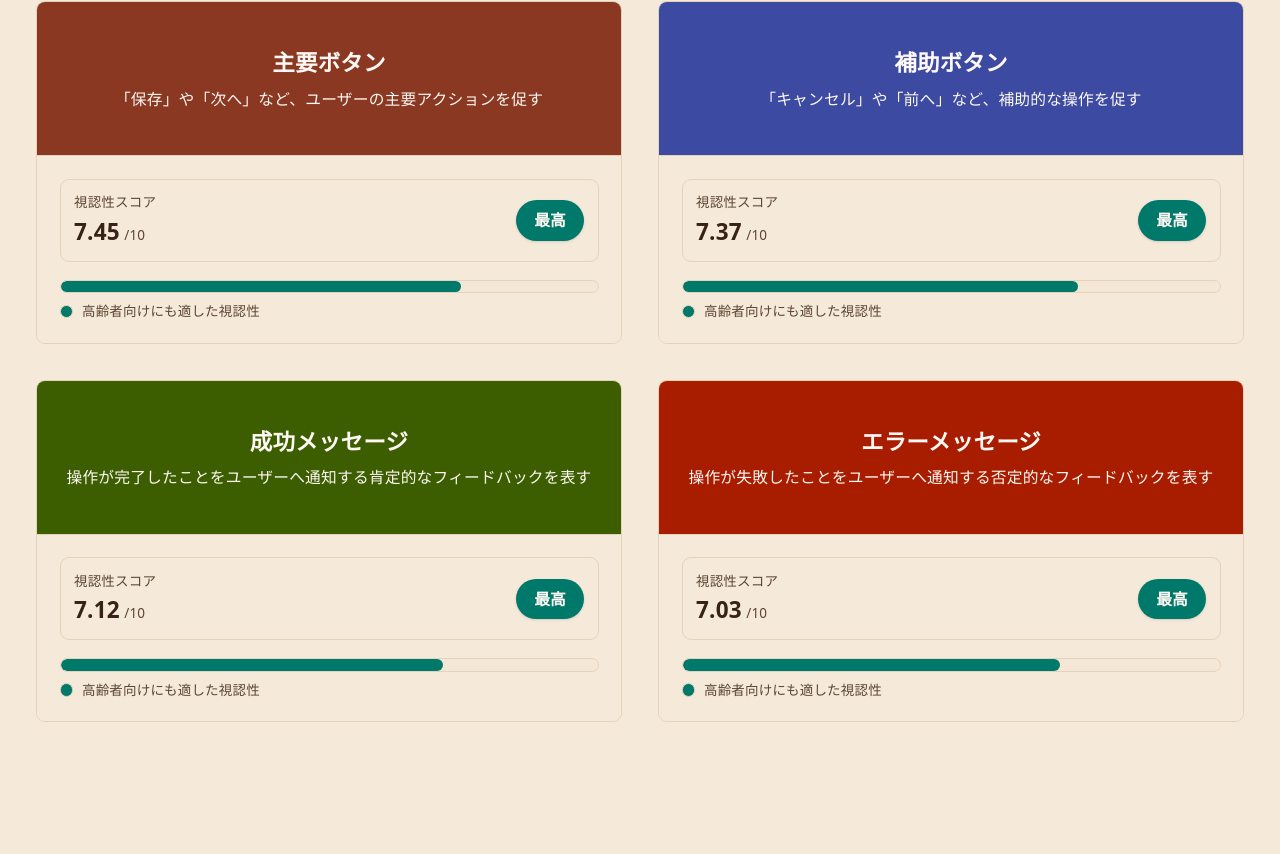
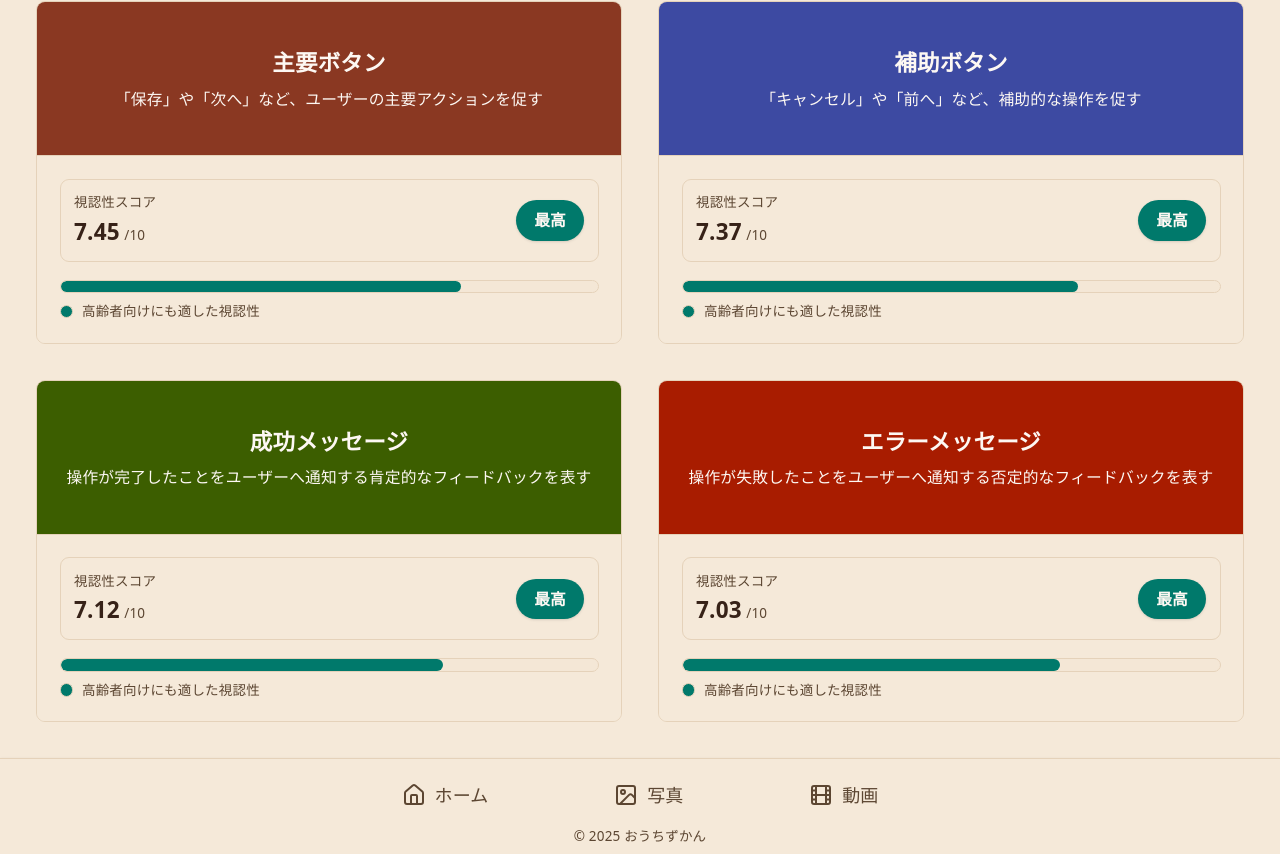
Before and after one commit to nnst0knnt/ourchizukan, a Next.js app: page /playgrounds/color-palette in a window 1280 px wide. Shown: the part 2401-3255 px from the top of the page. Before the commit the page ends 3159 px from the top, so only its background shows below. Built offline with nearby package versions, Linux system fonts and the light colour scheme.

Commit message:
💄 add footer

```diff
--- a/app/layout.tsx
+++ b/app/layout.tsx
@@ -3,7 +3,7 @@ import type { ReactNode } from "react";
 import "@/styles/globals.css";
 import type { Metadata, Viewport } from "next";
 
-import { Content, Footer, Header, Navigation } from "@/components/structures";
+import { Content, Footer, Header } from "@/components/structures";
 import { AccessibilityProvider } from "@/components/tools";
 
 export const metadata: Metadata = {
@@ -52,7 +52,6 @@ export default function RootLayout({
       <body className="flex min-h-screen flex-col bg-foundation text-primary antialiased">
         <AccessibilityProvider>
           <Header />
-          <Navigation />
           <Content>{children}</Content>
           <Footer />
         </AccessibilityProvider>
--- a/components/elements/async-button.tsx
+++ b/components/elements/async-button.tsx
@@ -23,6 +23,7 @@ export type AsyncButtonProps = Omit<ButtonProps, "status" | "onClick"> & {
 /**
  * AsyncButton
  *
+ * 非同期処理を実行するボタンです。
  * 内部で状態管理を行い、非同期処理の状態に応じてボタンの表示を切り替えます。
  * 高齢者にも使いやすいよう、処理中や結果を視覚的に分かりやすく表示します。
  */
--- a/components/elements/button.tsx
+++ b/components/elements/button.tsx
@@ -1,10 +1,16 @@
-import { type ButtonHTMLAttributes, Children, forwardRef } from "react";
+import {
+  type ButtonHTMLAttributes,
+  Children,
+  type ForwardRefExoticComponent,
+  type RefAttributes,
+  forwardRef,
+} from "react";
 
 import { CheckCircle2, Loader2, XCircle } from "lucide-react";
 
 import { cn } from "@/styles/functions";
 
-import type { LucideIcon } from "lucide-react";
+import type { LucideIcon, LucideProps } from "lucide-react";
 
 /**
  * ボタンの種類
@@ -41,7 +47,9 @@ export type ButtonProps = {
   /** ボタンのサイズ */
   size?: ButtonSize;
   /** 表示するアイコン */
-  icon?: LucideIcon;
+  icon?: LucideIcon | ForwardRefExoticComponent<RefAttributes<SVGSVGElement>>;
+  /** 表示するアイコンのプロパティ */
+  iconProps?: LucideProps;
   /** アイコンの表示位置 */
   iconPosition?: ButtonIconPosition;
   /** 横幅いっぱいに広げるかどうか */
@@ -66,6 +74,7 @@ export const Button = forwardRef<HTMLButtonElement, ButtonProps>(
       kind = "primary",
       size = "default",
       icon: Icon,
+      iconProps,
       iconPosition = "left",
       status = ButtonStatus.Idle,
       fullWidth = false,
@@ -150,13 +159,13 @@ export const Button = forwardRef<HTMLButtonElement, ButtonProps>(
           )}
         >
           {Icon && iconPosition === "left" && (
-            <Icon size={iconSizes[size]} aria-hidden="true" />
+            <Icon size={iconSizes[size]} aria-hidden="true" {...iconProps} />
           )}
 
           <span>{children}</span>
 
           {Icon && iconPosition === "right" && (
-            <Icon size={iconSizes[size]} aria-hidden="true" />
+            <Icon size={iconSizes[size]} aria-hidden="true" {...iconProps} />
           )}
         </div>
 
--- a/components/elements/icon-button.tsx
+++ b/components/elements/icon-button.tsx
@@ -1,6 +1,12 @@
 "use client";
 
-import { type ButtonHTMLAttributes, forwardRef, useState } from "react";
+import {
+  type ButtonHTMLAttributes,
+  type ForwardRefExoticComponent,
+  type RefAttributes,
+  forwardRef,
+  useState,
+} from "react";
 
 import { cn } from "@/styles/functions";
 
@@ -25,9 +31,9 @@ type TooltipPosition = "top" | "right" | "bottom" | "left";
  * IconButtonProps
  */
 export type IconButtonProps = {
-  /** アイコン */
-  icon: LucideIcon;
-  /** アイコンのプロパティ */
+  /** 表示するアイコン */
+  icon: LucideIcon | ForwardRefExoticComponent<RefAttributes<SVGSVGElement>>;
+  /** 表示するアイコンのプロパティ */
   iconProps?: LucideProps;
   /** ボタンのサイズ */
   size?: IconButtonSize;
--- a/components/elements/link.tsx
+++ b/components/elements/link.tsx
@@ -7,7 +7,7 @@ import {
 
 import NextLink from "next/link";
 
-import { ExternalLink } from "lucide-react";
+import { ExternalLink, type LucideIcon, type LucideProps } from "lucide-react";
 
 import { cn } from "@/styles/functions";
 
@@ -53,9 +53,9 @@ export type LinkProps = {
   /** リンクのサイズ */
   size?: LinkSize;
   /** 表示するアイコン */
-  icon?: ForwardRefExoticComponent<
-    { size: number } & RefAttributes<SVGSVGElement>
-  >;
+  icon?: LucideIcon | ForwardRefExoticComponent<RefAttributes<SVGSVGElement>>;
+  /** 表示するアイコンのプロパティ */
+  iconProps?: LucideProps;
   /** アイコンの表示位置 */
   iconPosition?: IconPosition;
   /** 下線を表示するかどうか */
@@ -79,6 +79,7 @@ export const Link = forwardRef<HTMLAnchorElement, LinkProps>(
       kind = "default",
       size = "default",
       icon: Icon,
+      iconProps,
       iconPosition = "left",
       underline = true,
       openInNewTab = false,
@@ -156,7 +157,7 @@ export const Link = forwardRef<HTMLAnchorElement, LinkProps>(
         {...props}
       >
         {Icon && iconPosition === "left" && (
-          <Icon size={iconSizes[size]} aria-hidden="true" />
+          <Icon size={iconSizes[size]} aria-hidden="true" {...iconProps} />
         )}
         <span>{children}</span>
         {Icon && iconPosition === "right" && (
--- a/components/elements/logo-link.tsx
+++ b/components/elements/logo-link.tsx
@@ -20,7 +20,8 @@ export type LogoLinkProps = {
 /**
  * LogoLink
  *
- * トップへ遷移するロゴのリンクです。
+ * おうちずかんのロゴのリンクです。
+ * 押下時にルートへ遷移します。
  */
 export const LogoLink = forwardRef<HTMLDivElement, LogoLinkProps>(
   ({ size = "default", iconOnly = true, className, ...props }, ref) => {
--- a/components/elements/logo.tsx
+++ b/components/elements/logo.tsx
@@ -14,6 +14,7 @@ export type LogoProps = {
  * Logo
  *
  * おうちずかんのロゴです。
+ * `size`を指定しない場合は`16px`となります。
  */
 export const Logo = forwardRef<SVGSVGElement, LogoProps>(
   ({ size = 16, color = "currentColor", ...props }, ref) => {
--- a/components/structures/content.tsx
+++ b/components/structures/content.tsx
@@ -2,6 +2,12 @@ import type { PropsWithChildren } from "react";
 
 import { cn } from "@/styles/functions";
 
+/**
+ * Content
+ *
+ * アプリケーション全体のコンテンツ部分です。
+ * アプリケーションの中心部分に常時表示されます。
+ */
 export const Content = ({ children }: PropsWithChildren) => (
   <main
     className={cn(
--- a/components/structures/footer.tsx
+++ b/components/structures/footer.tsx
@@ -1 +1,95 @@
-export const Footer = () => <></>;
+"use client";
+
+import { memo } from "react";
+
+import { usePathname } from "next/navigation";
+
+import { Film, Home, Image, type LucideIcon } from "lucide-react";
+
+import { date } from "@/clients/date";
+import { Link } from "@/components/elements";
+import { cn } from "@/styles/functions";
+
+/**
+ * ナビゲーションリンク
+ */
+type NavigationLink = {
+  name: string;
+  href: string;
+  icon: LucideIcon;
+};
+
+/**
+ * Footer
+ *
+ * アプリケーション全体のフッターです。
+ * 主要ページへのナビゲーションと著作権表示を提供します。
+ */
+export const Footer = memo(() => {
+  const pathname = usePathname();
+
+  const navigationLinks: NavigationLink[] = [
+    {
+      name: "ホーム",
+      href: "/",
+      icon: Home,
+    },
+    {
+      name: "写真",
+      href: "/photos",
+      icon: Image,
+    },
+    {
+      name: "動画",
+      href: "/videos",
+      icon: Film,
+    },
+  ];
+
+  return (
+    <footer className="fixed right-0 bottom-0 left-0 z-50 w-full border-outline border-t bg-foundation shadow-sm md:relative">
+      <div className="mx-auto flex w-full max-w-7xl flex-row items-center justify-center px-4 md:px-6 lg:px-8">
+        <div className="flex w-full justify-around pt-1 md:max-w-md md:justify-between">
+          {navigationLinks.map((link) => {
+            const isActive =
+              link.href === "/"
+                ? pathname === "/"
+                : pathname.startsWith(link.href);
+
+            return (
+              <Link
+                key={link.href}
+                href={link.href}
+                kind="default"
+                underline={false}
+                className={cn(
+                  "flex min-h-14 min-w-14 flex-col items-center justify-center p-2",
+                  "md:flex-row md:gap-2 md:p-3",
+                  isActive
+                    ? "text-brand hover:text-brand"
+                    : "text-secondary hover:text-primary",
+                )}
+                icon={link.icon}
+                iconPosition="left"
+                iconProps={{
+                  size: 24,
+                  className: cn(isActive && "fill-brand/10"),
+                }}
+                aria-current={isActive ? "page" : undefined}
+              >
+                <span className="font-medium text-sm md:text-base">
+                  {link.name}
+                </span>
+              </Link>
+            );
+          })}
+        </div>
+      </div>
+      <div className="pb-2 text-center text-secondary text-xs">
+        <span>© {date().format("YYYY")} おうちずかん</span>
+      </div>
+    </footer>
+  );
+});
+
+Footer.displayName = "Footer";
--- a/components/structures/index.ts
+++ b/components/structures/index.ts
@@ -1,4 +1,3 @@
 export { Content } from "./content";
 export { Footer } from "./footer";
 export { Header } from "./header";
-export { Navigation } from "./navigation";
--- a/components/structures/navigation.tsx
+++ /dev/null
@@ -1 +0,0 @@
-export const Navigation = () => <></>;
```
Also changed, not shown: components/structures/header.tsx (+6 -2 lines).
